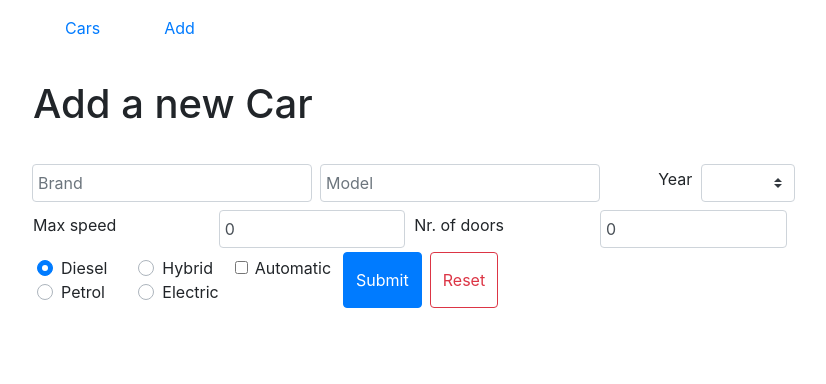
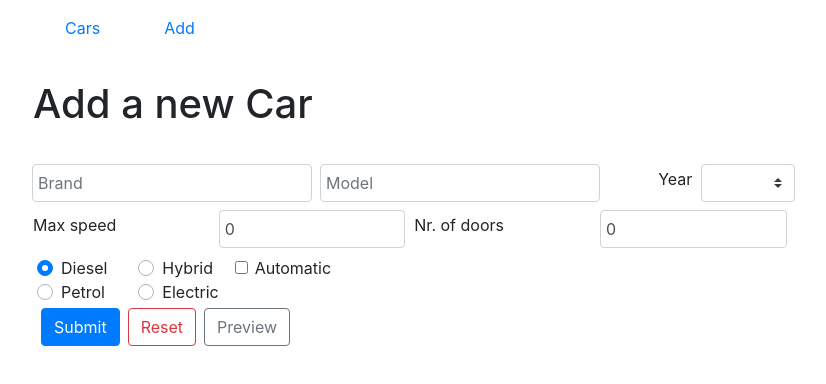
Before and after one commit to adamovicm/vue-cars-app, a Vue app: page /add in a window 1280 px wide. Shown: the top 384 px of the page, without its empty margins (52-878 px from the left). Built offline with nearby package versions, Linux system fonts and the light colour scheme.

Commit message:
task 5 done

```diff
--- a/src/components/AppAddCar.vue
+++ b/src/components/AppAddCar.vue
@@ -41,9 +41,10 @@
         <input type="checkbox" class="form-check-input" id="automaticcheckbox" v-model="car.isAutomatic">
         <label for="automaticcheckbox" class="form-check-label">Automatic</label>
       </div>
+    </div>
     <button class="btn btn-primary ml-2" @click="submit">Submit</button>
     <button class="btn btn-outline-danger ml-2" @click="reset">Reset</button>
-    </div>
+    <button class="btn btn-outline-secondary ml-2" @click="preview">Preview</button>
   </div>
 </template>
 
@@ -78,6 +79,12 @@ export default {
         isAutomatic: false,
         engine: 'diesel'
       }
+    },
+    preview() {
+      let carStr = this.car.brand + ' ' + this.car.model + ' - ' + this.car.year + '\n' +
+        this.car.maxSpeed + ' km/h, ' + this.car.numberOfDoors + ' doors, ' +
+        this.car.engine + ' engine\n' + (this.car.isAutomatic ? 'automatic' : 'manual') + ' transmition';
+      alert(carStr);
     }
   }
 }
```
